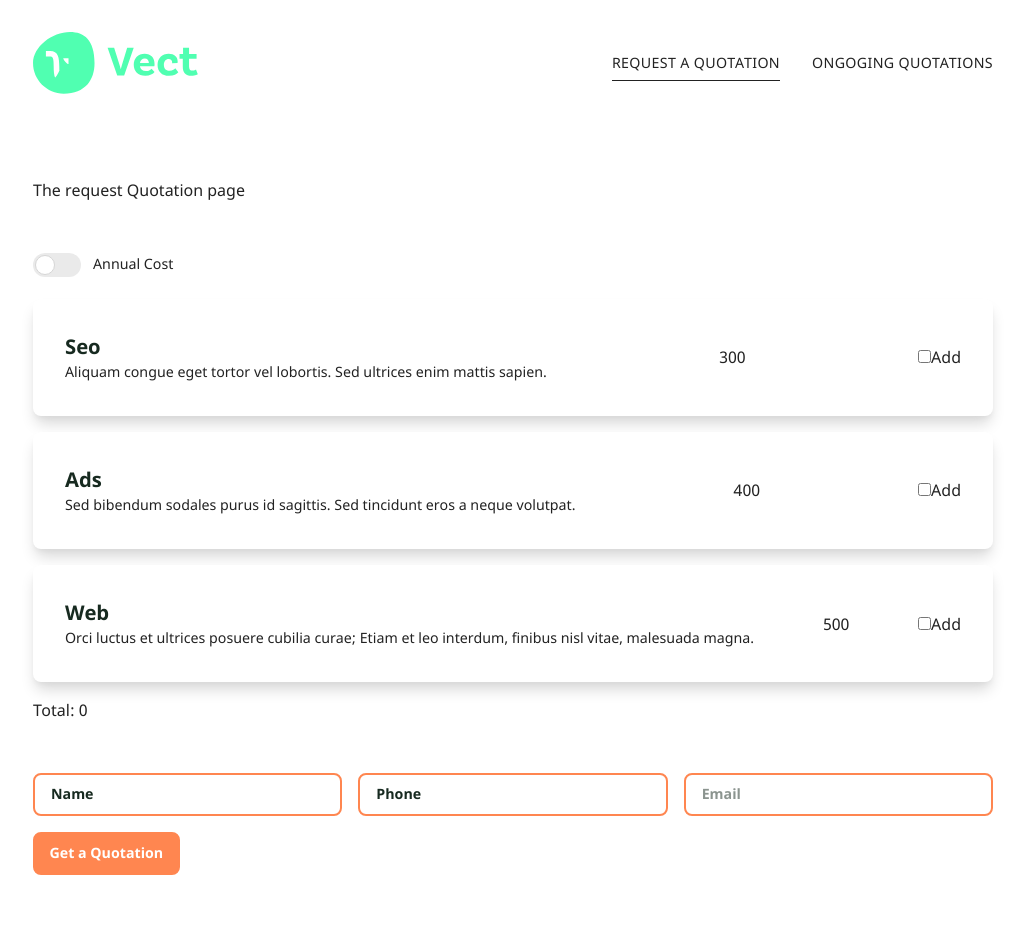
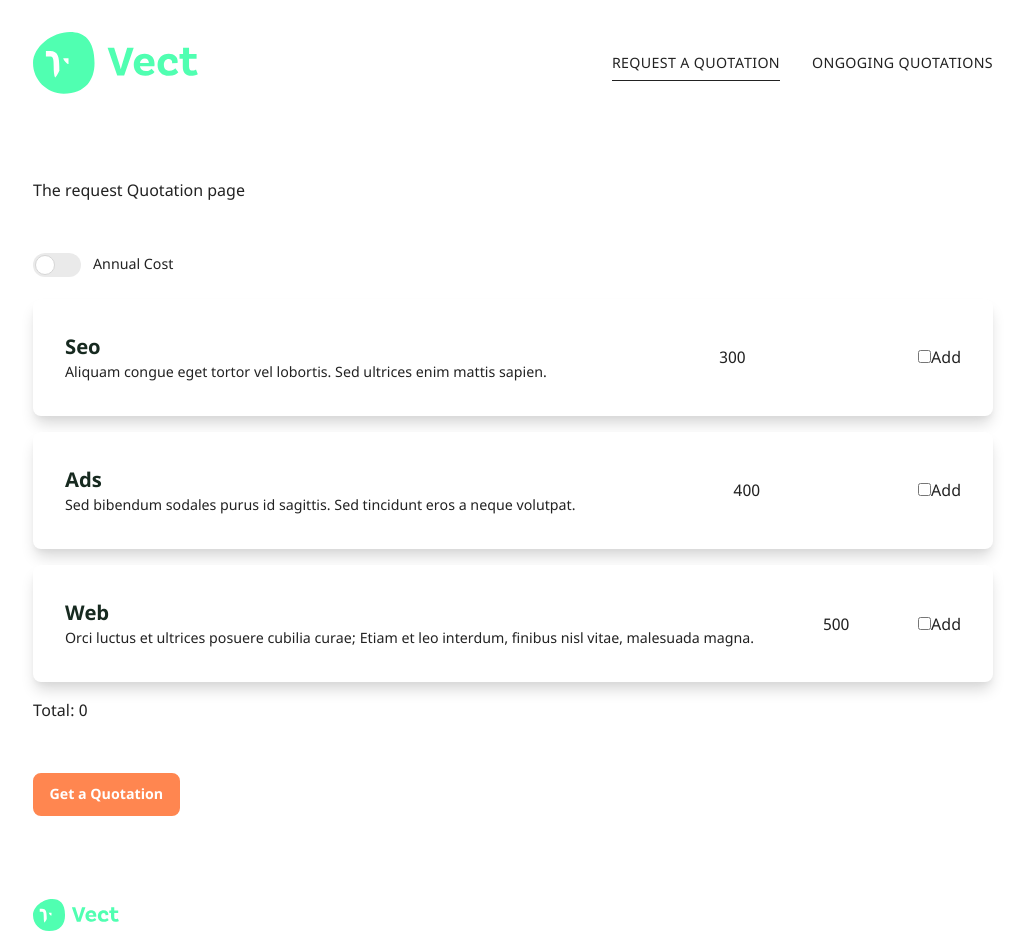
Before and after one commit to antoniofelices/quotation-and-filters, a React (Vite) app: page /request-quotation in a window 1280 px wide. Shown: the top 952 px of the page, without its empty margins (127-1152 px from the left). Built offline with nearby package versions, Linux system fonts and the light colour scheme.

Commit message:
Approach to quotation context

```diff
--- a/src/App.jsx
+++ b/src/App.jsx
@@ -4,16 +4,19 @@ import Request from '@pages/RequestQuotation'
 import Ongoing from '@pages/OngoingQuotation'
 import Error404 from '@pages/Error'
 import routesData from '@/data/routesData'
+import { QuotationProvider } from '@context/QuotationContext'
 
 const AllRoutes = () => {
     const [request, ongoing, error] = routesData
     return (
+        <QuotationProvider>
             <Routes>
                 <Route index element={<Home />} />
                 <Route path={`/${request.url}`} element={<Request />} />
                 <Route path={`/${ongoing.url}`} element={<Ongoing />} />
                 <Route path={`/${error.url}`} element={<Error404 />} />
             </Routes>
+        </QuotationProvider>
     )
 }
 
--- a/src/components/patterns/FormQuotation.jsx
+++ b/src/components/patterns/FormQuotation.jsx
@@ -1,15 +1,15 @@
-import { useId } from 'react'
+// import { useId } from 'react'
 import Button from '@components/base/Button'
 
 const FormQuotation = ({ content }) => {
-    const userNameId = useId()
-    const phoneId = useId()
-    const emailId = useId()
+    // const userNameId = useId()
+    // const phoneId = useId()
+    // const emailId = useId()
 
     return (
         <form action="#" className="mx-auto" id="form-newsletter">
             <div className="grid gap-4 lg:grid-cols-12 lg:justify-items-start">
-                <div className="relative w-full lg:col-span-4">
+                {/* <div className="relative w-full lg:col-span-4">
                     <label htmlFor={emailId} className="sr-only">
                         {content.labelUserName}
                     </label>
@@ -50,7 +50,7 @@ const FormQuotation = ({ content }) => {
                     <p className="message-error absolute top-[2.5rem] left-0 hidden w-full bg-red px-2 text-left text-sm text-white">
                         {content.textError}
                     </p>
-                </div>
+                </div> */}
                 <Button
                     type="submit"
                     classes={`w-full lg:col-span-2`}
--- a/src/components/sections/Products.jsx
+++ b/src/components/sections/Products.jsx
@@ -1,6 +1,7 @@
 import { useId, useState } from 'react'
 import ListItemProduct from '@components/patterns/ListItemProduct'
 import Toggle from '@components/base/Toggle'
+// import { useQuotationContext } from '@hooks/useQuotationContext'
 
 const Products = ({ content }) => {
     const sectionId = useId()
@@ -14,6 +15,9 @@ const Products = ({ content }) => {
     const isAnnualHandler = (newValue) => {
         setIsAnnual(newValue)
     }
+
+    // const isAnnual = useQuotationContext({ isAnnual })
+    // const isAnnualHandler = useQuotationContext({ isAnnualHandler })
 
     const calculateTotal = (checkedItems, quantities) => {
         let newTotal = 0
--- /dev/null
+++ b/src/context/QuotationContext.jsx
@@ -0,0 +1,22 @@
+import { createContext, useState } from 'react'
+
+export const QuotationContext = createContext({})
+
+export const QuotationProvider = ({ children }) => {
+    const [isAnnual, setIsAnnual] = useState(false)
+
+    const isAnnualHandler = (newValue) => {
+        setIsAnnual(newValue)
+    }
+
+    const allValues = {
+        isAnnual,
+        isAnnualHandler,
+    }
+
+    return (
+        <QuotationContext.Provider value={allValues}>
+            {children}
+        </QuotationContext.Provider>
+    )
+}
--- /dev/null
+++ b/src/hooks/useQuotationContext.js
@@ -0,0 +1,12 @@
+import { useContext } from 'react'
+import { QuotationContext } from '@context/QuotationContext'
+
+export const useQuotationContext = () => {
+    const context = useContext(QuotationContext)
+    if (!context) {
+        throw new Error(
+            'QuotationContext have to be use inside QuotationProvider'
+        )
+    }
+    return context
+}
--- a/src/pages/RequestQuotation.jsx
+++ b/src/pages/RequestQuotation.jsx
@@ -5,6 +5,7 @@ import FormQuotation from '@components/patterns/FormQuotation'
 import products from '@data/products'
 import allData from '@data/pages/requestQuotation'
 import formQuotation from '@data/formQuotation'
+// import { QuotationProvider } from '@context/QuotationContext'
 
 const RequestQuotation = () => {
     return (
```
Lines whose indentation alone changed are shown as unchanged.
